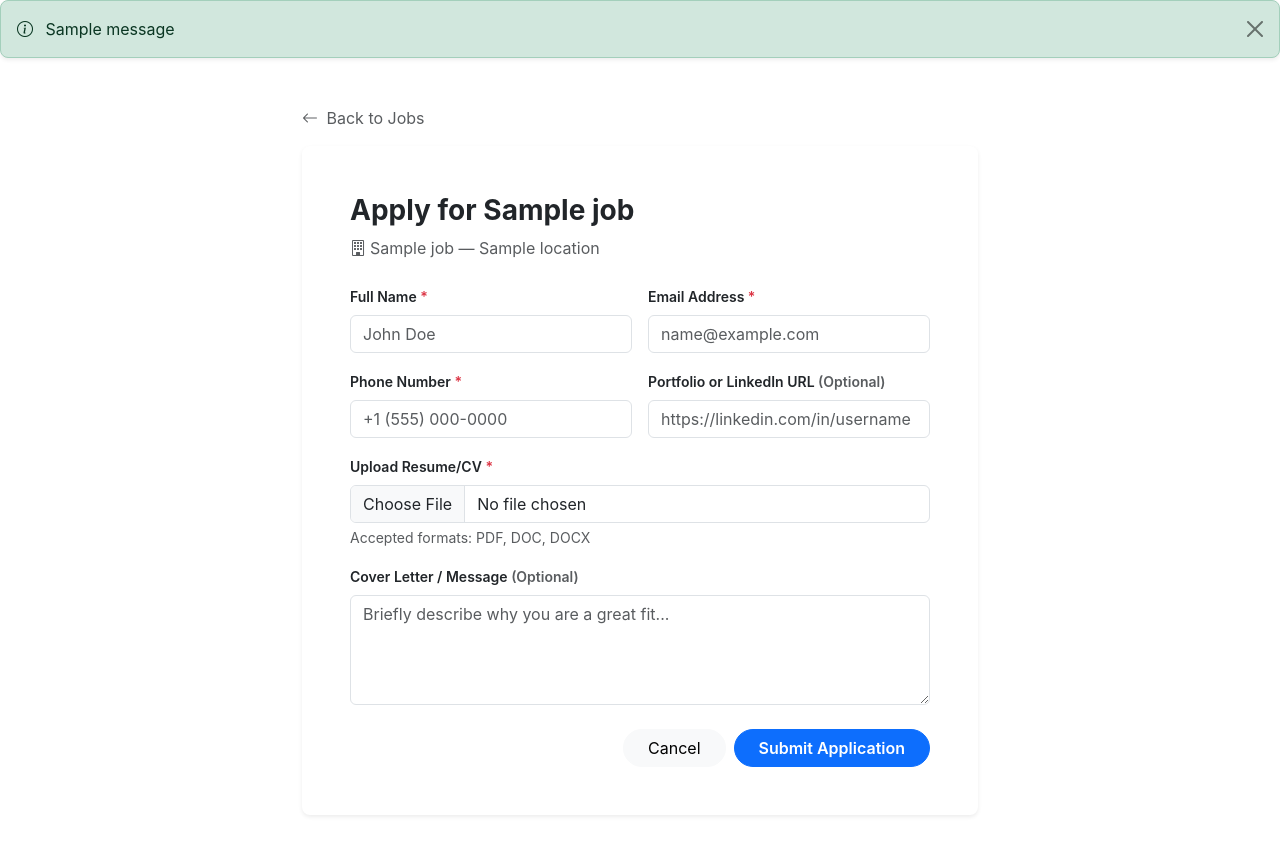
After one commit to binisha-ux/Job-Portal, a Django app: template applications/templates/my_applications.html in a window 1280 px wide. The commit adds this page. Run offline with Django 5.2, Linux system fonts and the light colour scheme; the template is opened without the code that fills it: most values are stand-ins (such as "Sample title", 1, 10 or a date in 2020); one stand-in notice (Sample message) is shown; data that the repository does not hold is empty.

Commit message:
implement job application flow and alert messages

```diff
--- a/accounts/templates/search_job.html
+++ b/accounts/templates/search_job.html
@@ -61,7 +61,7 @@
               </div>
 
               <!-- Apply Now Button -->
-              <a href="{% url 'apply_for_job' %}" class="btn btn-outline-primary btn-sm rounded-pill px-3 fw-semibold">
+              <a href="{% url 'apply_for_job' job.id %}" class="btn btn-outline-primary btn-sm rounded-pill px-3 fw-semibold">
                 Apply Now <i class="bi bi-arrow-right ms-1"></i>
               </a>
             </div>
--- /dev/null
+++ b/applications/templates/my_applications.html
@@ -0,0 +1,78 @@
+{% extends "base.html" %}
+
+{% block content %}
+
+{% if messages %}
+    <div class="mb-4">
+      {% for message in messages %}
+        <div class="alert alert-{% if message.tags == 'error' %}danger{% elif message.tags == 'warning' %}warning{% else %}success{% endif %} alert-dismissible fade show shadow-sm rounded-3" role="alert">
+          <i class="bi bi-info-circle me-2"></i>
+          {{ message }}
+          <button type="button" class="btn-close" data-bs-dismiss="alert" aria-label="Close"></button>
+        </div>
+      {% endfor %}
+    </div>
+{% endif %}
+
+<main class="container my-5" style="max-width: 700px;">
+
+  <a href="{% url 'search_jobs' %}" class="text-decoration-none text-muted mb-3 d-inline-block">
+    <i class="bi bi-arrow-left me-1"></i> Back to Jobs
+  </a>
+
+  <div class="card border-0 shadow-sm rounded-3 p-4 p-md-5">
+    <div class="mb-4">
+      <h2 class="h3 fw-bold text-dark">Apply for {{ job.title }}</h2>
+      <p class="text-muted mb-0"><i class="bi bi-building me-1"></i>{{ job.company_name }} — {{ job.location }}</p>
+    </div>
+
+    <form action="{% url 'apply_for_job' job.id %}" method="POST" enctype="multipart/form-data">
+      {% csrf_token %}
+
+      <div class="row g-3">
+        <!-- Full Name -->
+        <div class="col-md-6">
+          <label class="form-label fw-semibold small">Full Name <span class="text-danger">*</span></label>
+          <input type="text" name="full_name" class="form-control" placeholder="John Doe" required>
+        </div>
+
+        <!-- Email Address -->
+        <div class="col-md-6">
+          <label class="form-label fw-semibold small">Email Address <span class="text-danger">*</span></label>
+          <input type="email" name="email" class="form-control" placeholder="name@example.com" required>
+        </div>
+
+        <!-- Phone Number -->
+        <div class="col-md-6">
+          <label class="form-label fw-semibold small">Phone Number <span class="text-danger">*</span></label>
+          <input type="tel" name="phone" class="form-control" placeholder="+1 (555) 000-0000" required>
+        </div>
+
+        <!-- Portfolio / LinkedIn URL -->
+        <div class="col-md-6">
+          <label class="form-label fw-semibold small">Portfolio or LinkedIn URL <span class="text-muted">(Optional)</span></label>
+          <input type="url" name="portfolio_url" class="form-control" placeholder="https://linkedin.com/in/username">
+        </div>
+
+        <!-- Resume Upload -->
+        <div class="col-12">
+          <label class="form-label fw-semibold small">Upload Resume/CV <span class="text-danger">*</span></label>
+          <input type="file" name="resume" class="form-control" accept=".pdf,.doc,.docx" required>
+          <div class="form-text">Accepted formats: PDF, DOC, DOCX</div>
+        </div>
+
+        <!-- Cover Letter -->
+        <div class="col-12">
+          <label class="form-label fw-semibold small">Cover Letter / Message <span class="text-muted">(Optional)</span></label>
+          <textarea name="cover_letter" class="form-control" rows="4" placeholder="Briefly describe why you are a great fit..."></textarea>
+        </div>
+      </div>
+
+      <div class="d-flex justify-content-end gap-2 mt-4">
+        <a href="{% url 'search_jobs' %}" class="btn btn-light rounded-pill px-4">Cancel</a>
+        <button type="submit" class="btn btn-primary rounded-pill px-4 fw-semibold">Submit Application</button>
+      </div>
+    </form>
+  </div>
+</main>
+{% endblock %}
```
Also changed, not shown: applications/my_applications.html (deleted, +0 -144 lines), applications/views.py (+27 -0 lines), 4 other files.
